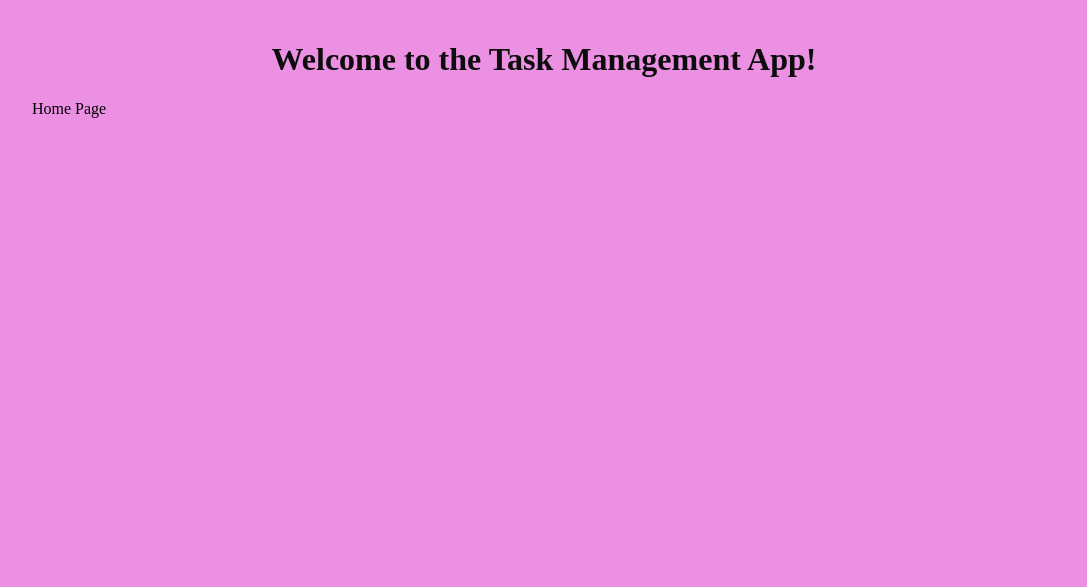
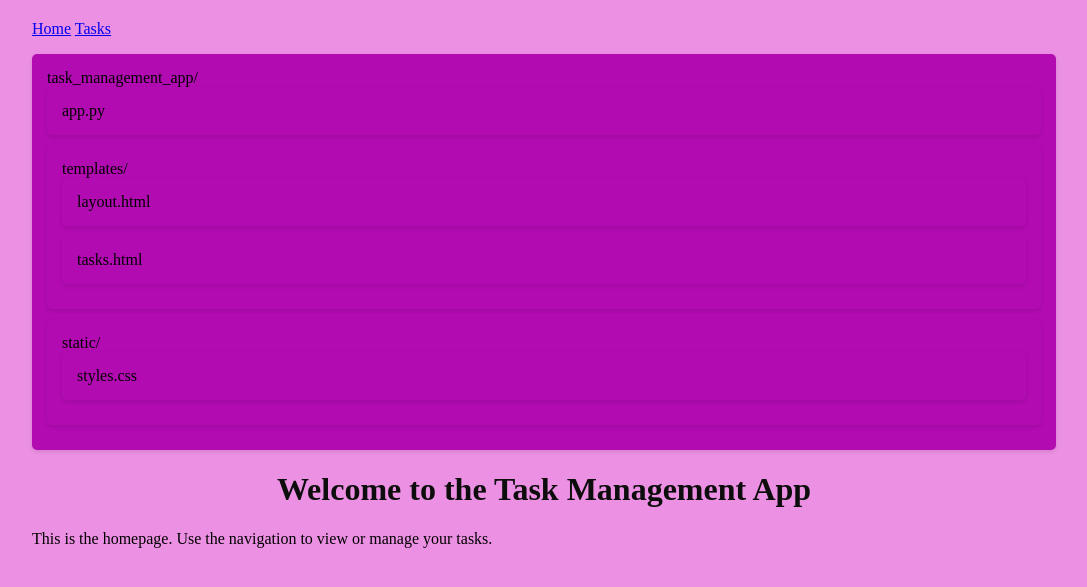
Before and after one commit to AkohMicheal/AkohFlow, a Flask app: page / in a window 1280 px wide. Shown: the top 587 px of the page, without its empty margins (96-1183 px from the left). Run offline with Flask 3, Linux system fonts and the light colour scheme; parts of the project's set-up code (start-up, migrations or seed data) failed here and were passed over.

Commit message:
This is a combination of 2 commits. This is the 1st commit message: feat: Add basic Flask app with index route This commit introduces a basic Flask application with an index route. The index route renders an HTML template that displays a welcome message. The application is structured with a main app file and a templates directory. The templates directory contains the HTML files used for rendering the web pages. The app is set up to run on the default Flask development server. This is the 2nd commit message: feat: Add layout and index templates This commit adds two HTML templates to the Flask application: - layout.html: A base template that includes the common structure for all pages. - index.html: A template that extends layout.html and displays a welcome message. The templates are located in the templates directory and are used to render the web pages. By using templates, the application can maintain a consistent look and feel across different pages. By Akoh Micheal

```diff
--- a/app.py
+++ b/app.py
@@ -1,70 +1,32 @@
-from flask import Flask
+from flask import Flask, render_template, request, redirect, url_for
+from flask_sqlalchemy import SQLAlchemy
+
 app = Flask(__name__)
-#This sets up a basic Flask application.
-# This imports the Flask class from the flask module and creates an instance of it.
-@app.route('/')
-def home():
-    return "Welcome to the Task Management App!"
-@app.route('/tasks')
-def tasks():
-    return "Here are your tasks!"
-#This defines the home route and a tasks route for the application.
-if __name__ == '__main__':
-    app.run(debug=True)
-# This is a simple Flask application that serves as a starting point for a task management app.
 
-from flask import Flask, render_template
-# This imports the Flask class from the flask module and creates an instance of it.
-app = Flask(__name__)
-# This sets up a basic Flask application.
-@app.route('/')
-def home():
-    return render_template('home.html')
-# This defines the home route and a tasks route for the application.
-@app.route('/tasks')
-def tasks():
-    return render_template('tasks.html')
-# This defines the tasks route and renders a template for it.
-# For now we will just render a simple HTML page.
-if __name__ == '__main__':
-    app.run(debug=True)
-# This runs the application in debug mode, which is useful for development.
-
-from flask import Flask, render_template
-from flask_sqlalchemy import SQLAlchemy
-# This imports the Flask class from the flask module and creates an instance of it.
-app = Flask(__name__)
-# This sets up a basic Flask application.
 app.config['SQLALCHEMY_DATABASE_URI'] = 'sqlite:///tasks.db'
 app.config['SQLALCHEMY_TRACK_MODIFICATIONS'] = False
-# Configure the database URI and other settings for SQLAlchemy.
-# This sets the database URI and disables track modifications to save memory.
+
 db = SQLAlchemy(app)
-# Initialize the database with the Flask app.
+
 class Task(db.Model):
     id = db.Column(db.Integer, primary_key=True)
     title = db.Column(db.String(100), nullable=False)
-    description = db.Column(db.text(200), nullable=True)
+    description = db.Column(db.Text, nullable=True)
     completed = db.Column(db.Boolean, default=False)
-    # This defines the Task model with columns for id, title, description, and completed status.
-    with app.app_context():
-        db.create_all()
-# Create the database tables if they don't exist.
+
+with app.app_context():
+    db.create_all()
+
 @app.route('/')
-def home():
-    return render_template('home.html')
+def index():
+    return render_template('index.html')
+
 @app.route('/tasks')
 def tasks():
     all_tasks = Task.query.all()
     print(all_tasks)  # Debugging
     return render_template('tasks.html', tasks=all_tasks)
-# This defines the tasks route and renders a template for it.
-if __name__ == '__main__':
-    app.run(debug=True)
-# This runs the application in debug mode, which is useful for development.
 
-from flask import Flask, request, redirect, url_for
-# This imports the Flask class from the flask module and creates an instance of it.
 @app.route('/add_task', methods=['POST'])
 def add_task():
     title = request.form['title']
@@ -73,18 +35,20 @@ def add_task():
     db.session.add(new_task)
     db.session.commit()
     return redirect(url_for('tasks'))
-# This defines the add_task route to handle form submissions for adding new tasks.
+
 @app.route('/delete_task/<int:task_id>', methods=['POST'])
 def delete_task(task_id):
     task_to_delete = Task.query.get_or_404(task_id)
     db.session.delete(task_to_delete)
     db.session.commit()
     return redirect(url_for('tasks'))
-# This defines the delete_task route to handle form submissions for deleting tasks.
+
 @app.route('/update_task/<int:task_id>', methods=['POST'])
 def update_task(task_id):
     task_to_update = Task.query.get_or_404(task_id)
     task_to_update.completed = not task_to_update.completed
     db.session.commit()
     return redirect(url_for('tasks'))
-# This defines the update_task route to handle form submissions for updating tasks.
+
+if __name__ == '__main__':
+    app.run(debug=True)
--- /dev/null
+++ b/templates/index.html
@@ -0,0 +1,6 @@
+{% extends "layout.html" %}
+
+{% block content %}
+    <h1>Welcome to the Task Management App</h1>
+    <p>This is the homepage. Use the navigation to view or manage your tasks.</p>
+{% endblock %}
--- a/templates/layout.html
+++ b/templates/layout.html
@@ -8,6 +8,30 @@
 </head>
 <body>
     <div class="container">
+        <nav>
+            <a href="{{ url_for('index') }}">Home</a>
+            <a href="{{ url_for('tasks') }}">Tasks</a>
+        </nav>
+        <div class="file-structure">
+            <ul>
+                <li>task_management_app/
+                    <ul>
+                        <li>app.py</li>
+                        <li>templates/
+                            <ul>
+                                <li>layout.html</li>
+                                <li>tasks.html</li>
+                            </ul>
+                        </li>
+                        <li>static/
+                            <ul>
+                                <li>styles.css</li>
+                            </ul>
+                        </li>
+                    </ul>
+                </li>
+            </ul>
+        </div>
         {% block content %}
         {% endblock %}
     </div>
```
